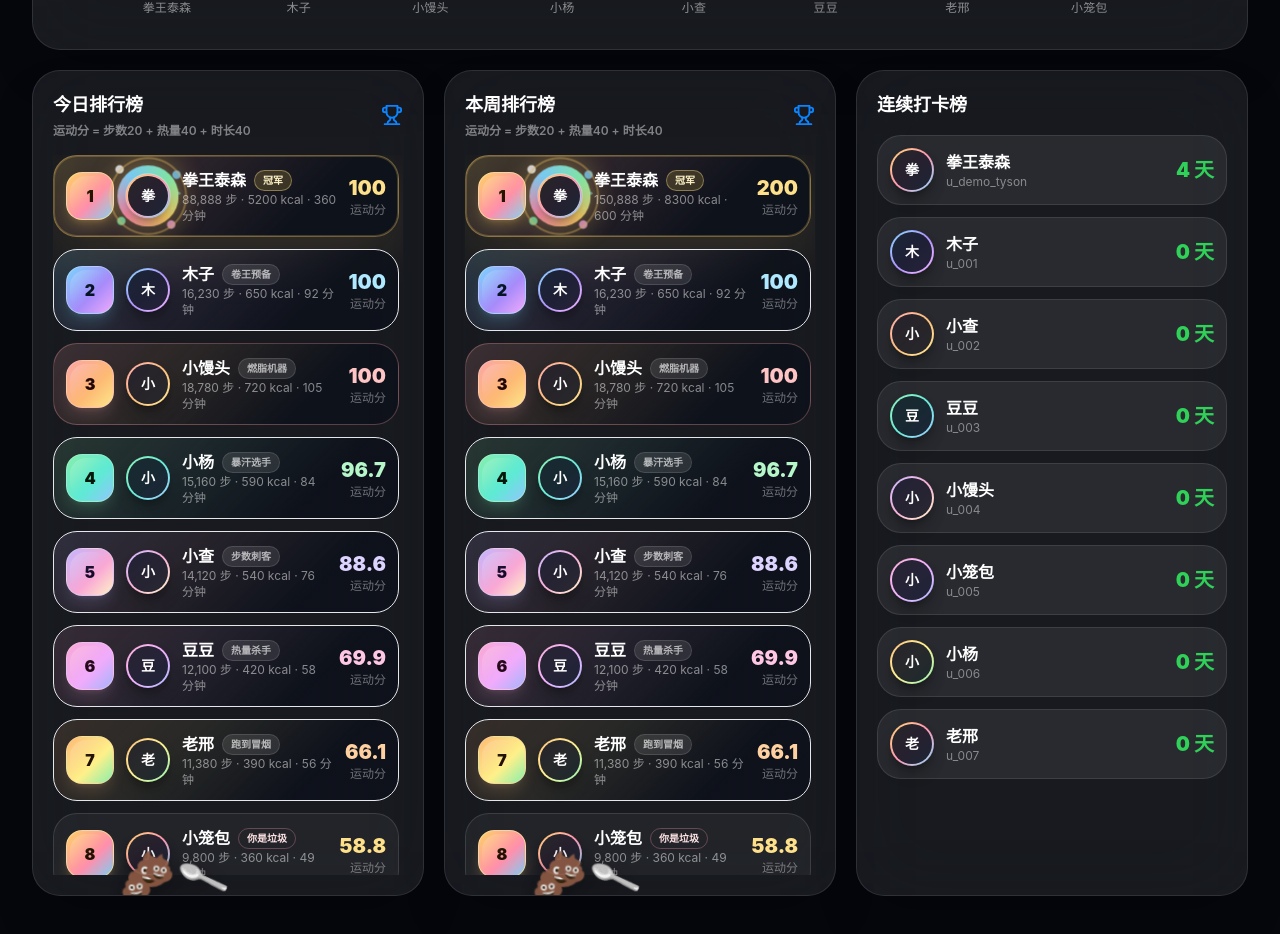
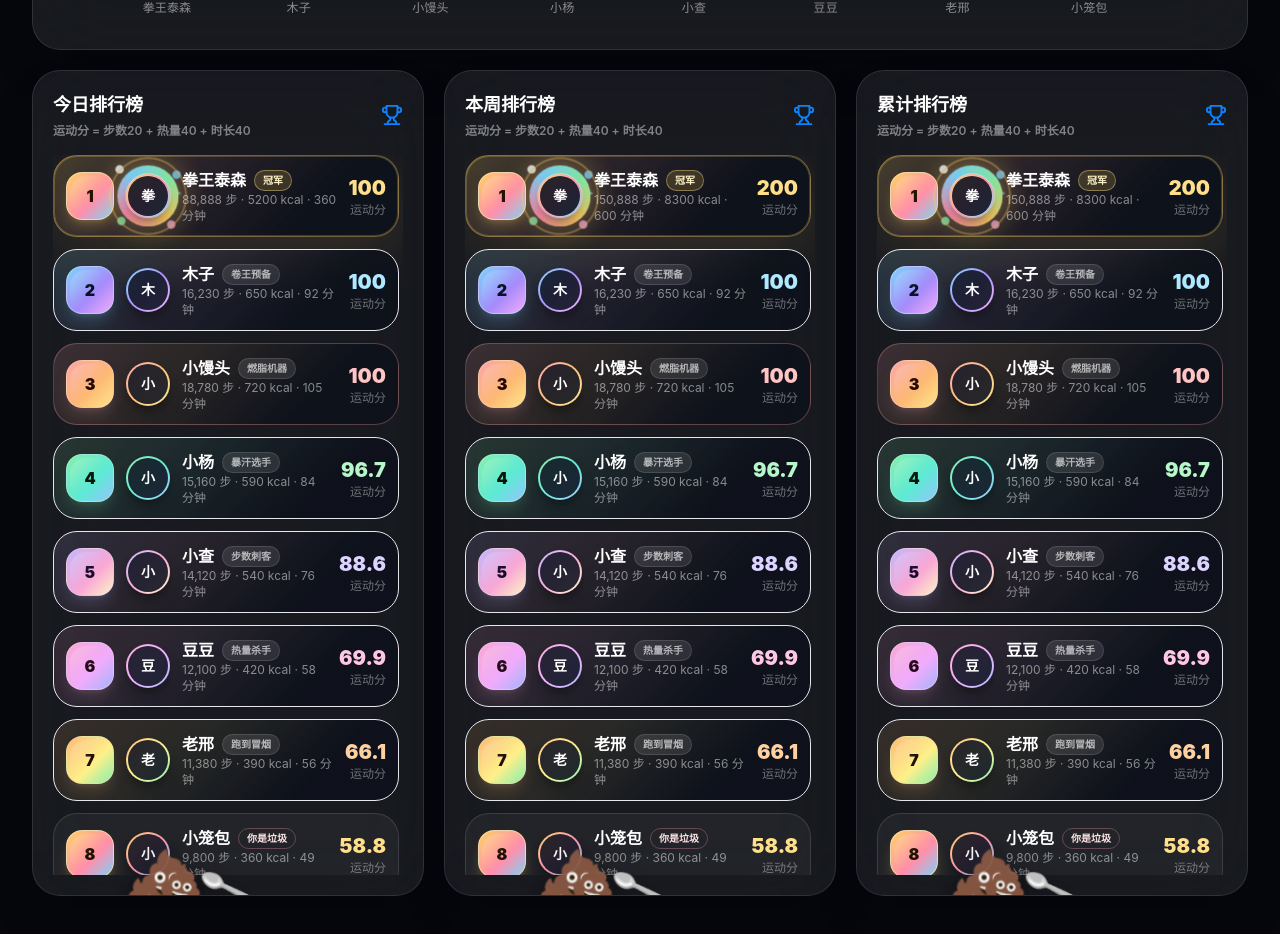
Before and after one commit to loisssss0912/fitness-race, a Next.js app: page / in a window 1280 px wide. Shown: the part 880-1814 px from the top of the page. Built offline with nearby package versions, Linux system fonts and the light colour scheme; no server answers.

Commit message:
Replace streak list with cumulative ranking

```diff
--- a/app/globals.css
+++ b/app/globals.css
@@ -46,8 +46,8 @@ body {
   }
 
   .poop-feed {
-    width: 104px;
-    height: 54px;
+    width: 134px;
+    height: 76px;
     animation: poop-feed 3.2s cubic-bezier(.22,.75,.22,1) infinite;
     filter: drop-shadow(0 8px 14px rgba(0,0,0,.54));
     transform-origin: 18px 15px;
@@ -55,8 +55,8 @@ body {
 
   .poop-feed-spoon {
     position: absolute;
-    left: 56px;
-    top: 13px;
+    left: 76px;
+    top: 22px;
     display: block;
     font-size: 34px;
     transform: rotate(-18deg);
@@ -65,32 +65,32 @@ body {
   .poop-feed-pile {
     position: absolute;
     left: 0;
-    top: 2px;
+    top: 0;
     display: block;
-    width: 54px;
-    height: 42px;
+    width: 78px;
+    height: 66px;
     animation: poop-bounce .52s ease-in-out infinite alternate;
   }
 
   .poop-feed-poop {
     position: absolute;
-    left: 9px;
-    top: 5px;
+    left: 16px;
+    top: 2px;
     display: block;
-    font-size: 31px;
+    font-size: 45px;
   }
 
   .poop-feed-poop-extra {
     left: 0;
-    top: 18px;
-    font-size: 25px;
+    top: 24px;
+    font-size: 36px;
     transform: translateY(8px) rotate(-12deg);
   }
 
   .poop-feed-poop-third {
-    left: 25px;
-    top: 17px;
-    font-size: 24px;
+    left: 39px;
+    top: 25px;
+    font-size: 35px;
     transform: translate(-2px, -8px) rotate(10deg);
   }
 
--- a/app/page.client.tsx
+++ b/app/page.client.tsx
@@ -132,23 +132,7 @@ export default function DashboardClient() {
       <section className="grid gap-5 lg:grid-cols-3">
         <Ranking title="今日排行榜" records={data?.todayRanking ?? []} />
         <Ranking title="本周排行榜" records={data?.weekRanking ?? []} />
-        <section className="panel p-5">
-          <h2 className="mb-4 text-lg font-black text-white">连续打卡榜</h2>
-          <div className="space-y-3">
-            {(data?.streakRanking ?? []).map((item, index) => (
-              <div key={item.user_id} className="flex items-center justify-between rounded-3xl border border-white/10 bg-white/7 p-3">
-                <div className="flex items-center gap-3">
-                  <UserAvatar name={item.nickname} index={index} size="sm" />
-                  <div>
-                    <p className="font-black">{item.nickname}</p>
-                    <p className="text-xs text-white/45">{item.user_id}</p>
-                  </div>
-                </div>
-                <p className="text-xl font-black text-mint">{item.streak} 天</p>
-              </div>
-            ))}
-          </div>
-        </section>
+        <Ranking title="累计排行榜" records={data?.weekRanking ?? []} />
       </section>
     </div>
   );
```
